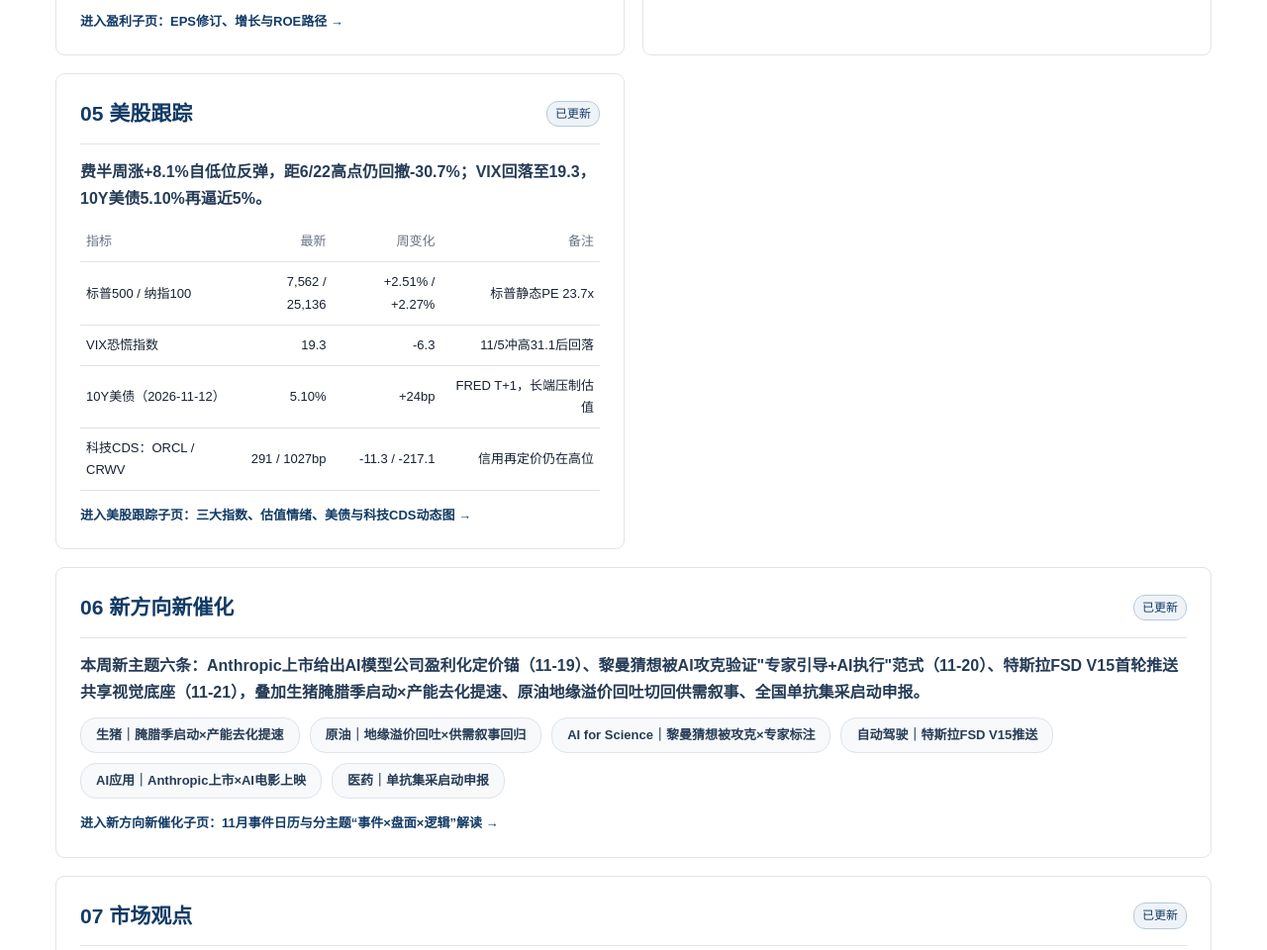
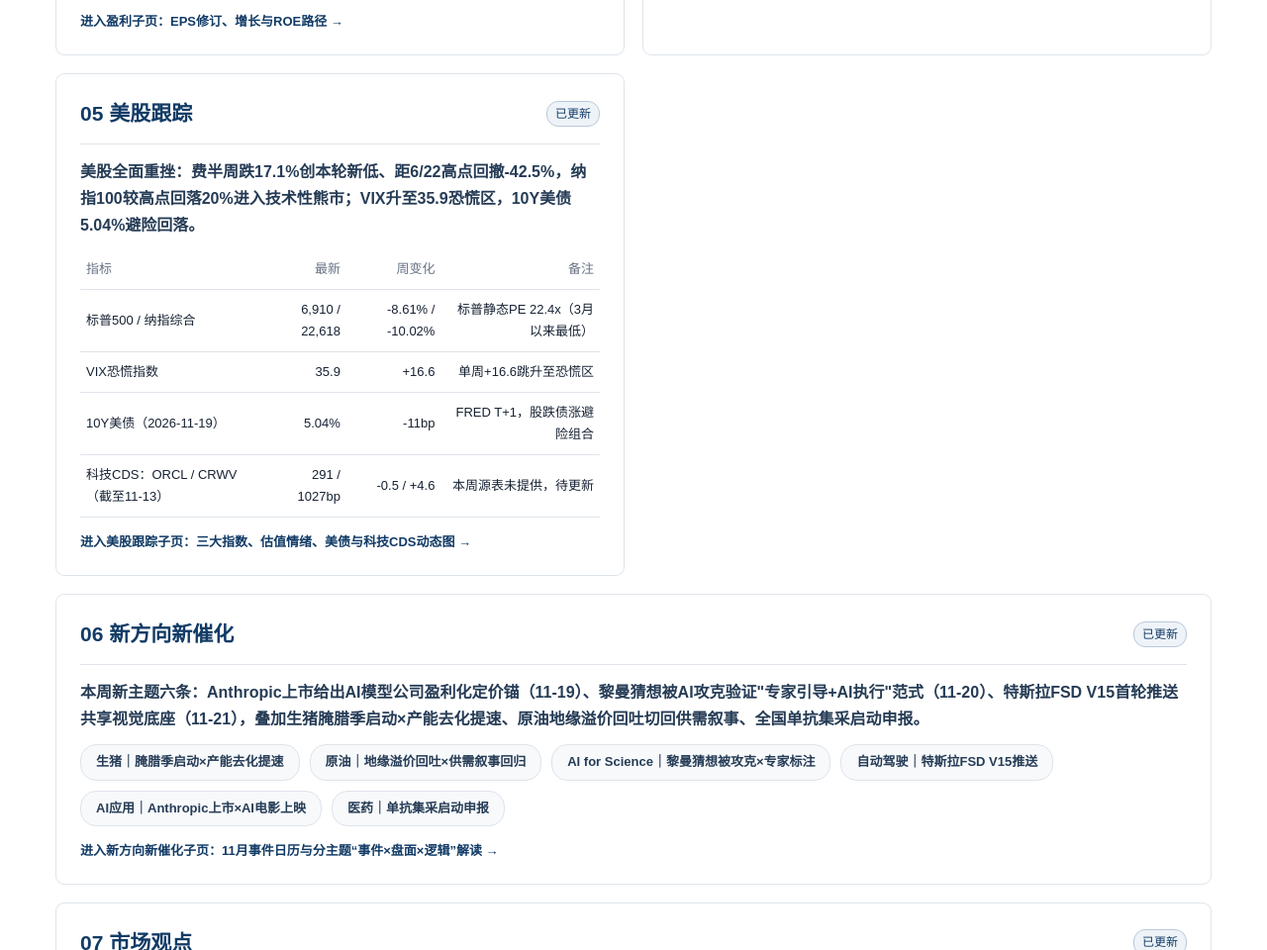
Before and after one commit to fc2755-coder/SWSMUweeklyReport, a plain HTML site: page index.html in a window 1280 px wide. Shown: the part 1459-2419 px from the top of the page at 99% size. Drawn offline with Linux system fonts and the light colour scheme.

Commit message:
美股跟踪滚动至11-20：全面重挫+纳指口径修正

```diff
--- a/index.html
+++ b/index.html
@@ -30,13 +30,13 @@
 <a class='module' href='子页_盈利_2026-11-20.html'><div class='module-head'><h3>03 盈利</h3><span class='status ready'>已更新</span></div><p class='conclusion'>盈利预期修订分化（全A 27E EPS+0.17%、行业中位-0.08%），成长+0.19%／价值+0.01%，电子通信上修（电子+0.61%、通信+0.52%）</p><p>一级行业27E EPS上修15个／下修16个，修订中位-0.08%；上修居前：计算机+6.05%、纺织服饰+5.53%；下修居前：建筑装饰-1.24%、非银金融-1.16%。主要风格：中证800-成长+0.19%、中证800-价值+0.01%。</p><table class='detail-table key-index-table'><thead><tr><th>重点指数</th><th>27E EPS周修订</th><th>27E较26E增长</th><th>27E ROE</th></tr></thead><tbody><tr><td>万得全A</td><td class='up'>+0.17%</td><td>+57.3%</td><td>11.4%</td></tr><tr><td>科创50</td><td class='up'>+1.05%</td><td>+55.9%</td><td>12.8%</td></tr><tr><td>创业板指</td><td class='up'>+0.16%</td><td>+48.0%</td><td>21.3%</td></tr><tr><td>沪深300</td><td class='up'>+0.03%</td><td>+13.8%</td><td>11.0%</td></tr><tr><td>中证2000</td><td class='up'>+0.51%</td><td>+398.6%</td><td>11.3%</td></tr></tbody></table><div class='enter'>进入盈利子页：EPS修订、增长与ROE路径 →</div></a>
 <a class='module' href='子页_资金_2026-11-20.html'><div class='module-head'><h3>04 资金</h3><span class='status ready'>已更新</span></div><p class='conclusion'>杠杆资金继续去化，汇金资金逆周期托底</p><p>两融余额截至2026-11-19为2.222万亿元，较2026-11-13减少642.40亿元；当周融资净偿还640.24亿元。汇金系23只ETF本周净流入1946.38亿元，主要流向沪深300系和创业板系。公募估算的电子+通信整体仓位本周下降0.97pct，其中被动重估-0.90pct、主动变化-0.07pct。</p><table class='detail-table'><tbody><tr><td>当周融资净买入</td><td>-640.24亿</td><td>汇金本周</td><td>+1946.38亿</td></tr><tr><td>维保比例</td><td>247.69%</td><td>两融较高点回撤</td><td>-26.51%</td></tr><tr><td>公募电子+通信周变</td><td>-0.97pct</td><td>其中主动变化</td><td>-0.07pct</td></tr></tbody></table><div class='enter'>进入资金子页：两融、汇金ETF与公募行业仓位 →</div></a>
 
-<a class='module' href='子页_美股跟踪_2026-11-13.html'><div class='module-head'><h3>05 美股跟踪</h3><span class='status ready'>已更新</span></div>
-<p class='conclusion'>费半周涨+8.1%自低位反弹，距6/22高点仍回撤-30.7%；VIX回落至19.3，10Y美债5.10%再逼近5%。</p>
+<a class='module' href='子页_美股跟踪_2026-11-20.html'><div class='module-head'><h3>05 美股跟踪</h3><span class='status ready'>已更新</span></div>
+<p class='conclusion'>美股全面重挫：费半周跌17.1%创本轮新低、距6/22高点回撤-42.5%，纳指100较高点回落20%进入技术性熊市；VIX升至35.9恐慌区，10Y美债5.04%避险回落。</p>
 <table class='detail-table'><thead><tr><th>指标</th><th>最新</th><th>周变化</th><th>备注</th></tr></thead><tbody>
-<tr><td>标普500 / 纳指100</td><td>7,562 / 25,136</td><td>+2.51% / +2.27%</td><td>标普静态PE 23.7x</td></tr>
-<tr><td>VIX恐慌指数</td><td>19.3</td><td>-6.3</td><td>11/5冲高31.1后回落</td></tr>
-<tr><td>10Y美债（2026-11-12）</td><td>5.10%</td><td>+24bp</td><td>FRED T+1，长端压制估值</td></tr>
-<tr><td>科技CDS：ORCL / CRWV</td><td>291 / 1027bp</td><td>-11.3 / -217.1</td><td>信用再定价仍在高位</td></tr>
+<tr><td>标普500 / 纳指综合</td><td>6,910 / 22,618</td><td>-8.61% / -10.02%</td><td>标普静态PE 22.4x（3月以来最低）</td></tr>
+<tr><td>VIX恐慌指数</td><td>35.9</td><td>+16.6</td><td>单周+16.6跳升至恐慌区</td></tr>
+<tr><td>10Y美债（2026-11-19）</td><td>5.04%</td><td>-11bp</td><td>FRED T+1，股跌债涨避险组合</td></tr>
+<tr><td>科技CDS：ORCL / CRWV（截至11-13）</td><td>291 / 1027bp</td><td>-0.5 / +4.6</td><td>本周源表未提供，待更新</td></tr>
 </tbody></table>
 <div class='enter'>进入美股跟踪子页：三大指数、估值情绪、美债与科技CDS动态图 →</div></a>
 
```
